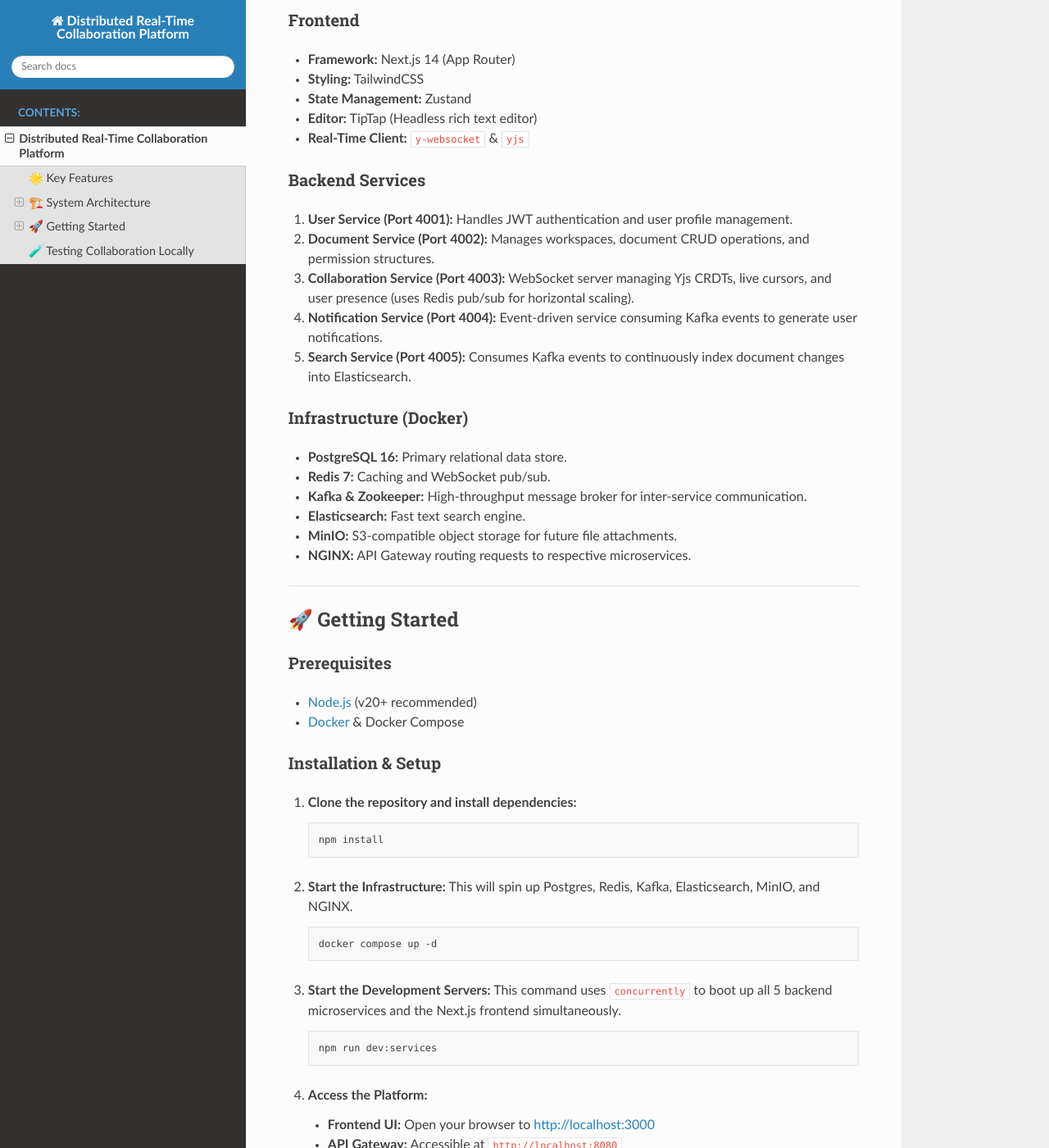
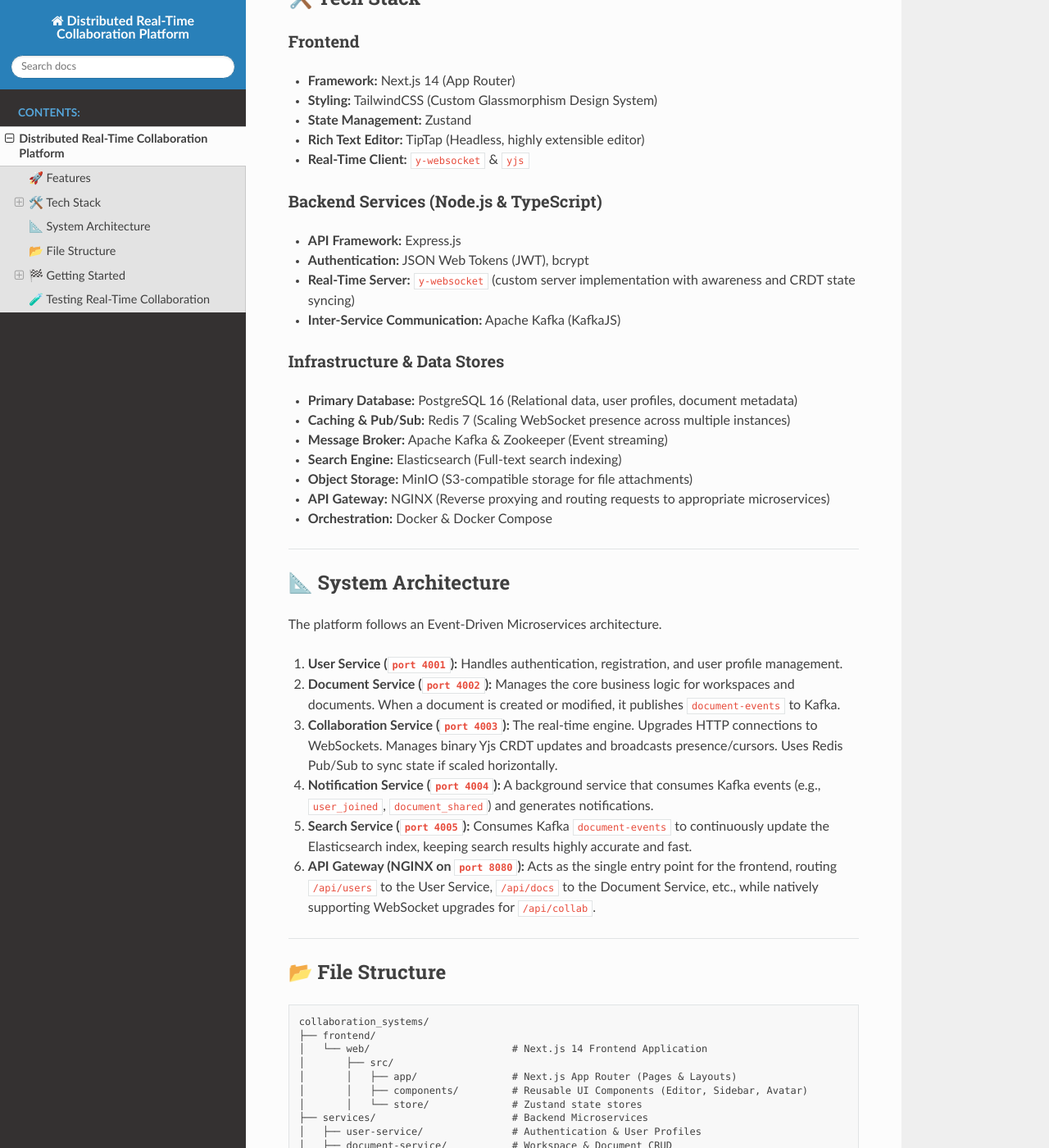
Before and after one commit to Divyansh-Gupta-1407/collaboration-app, a Sphinx documentation site: the page built from docs/readme.md, in a window 1280 px wide and 1400 px high, scrolled down 742 px. Shown: the whole window at 82% size. Built offline with Sphinx 7.4.7 and the Read the Docs theme 3.1.0, drawn with Linux system fonts in a browser that asks for light colours; some of the changed text lies outside the part shown.

Commit message:
Edited README.md

````diff
--- a/docs/readme.md
+++ b/docs/readme.md
@@ -1,83 +1,132 @@
 # Distributed Real-Time Collaboration Platform
 
-A cloud-native platform where multiple users can collaborate in real-time on documents, whiteboards, tasks, and code snippets. Built with a focus on modern software engineering practices, distributed systems architecture, and scalability.
-
-## 🌟 Key Features
-
-- **Real-Time Collaborative Editing:** Powered by Yjs CRDTs (Conflict-free Replicated Data Types) and WebSockets, ensuring seamless and conflict-free concurrent document editing.
-- **User Presence & Live Cursors:** See exactly who is online and where they are editing in real-time.
-- **Microservices Architecture:** Independently scalable backend services communicating via REST, WebSockets, and asynchronous Kafka events.
-- **Role-Based Workspaces:** Organize documents into workspaces with Owner, Admin, Editor, and Viewer permissions.
-- **Fast, Full-Text Search:** Continuous indexing into Elasticsearch for immediate searchability of documents.
-- **Premium UI:** A beautifully crafted, dark-mode Next.js frontend featuring glassmorphism and smooth micro-animations.
+A cloud-native, distributed real-time collaboration platform designed for teams to edit documents, share workspaces, and track presence concurrently. Built from the ground up with a focus on modern software engineering practices, Event-Driven microservices, and high scalability.
 
 ---
 
-## 🏗️ System Architecture
+## 🚀 Features
 
-The platform is built as a monorepo utilizing npm workspaces and Docker Compose for orchestration.
+- **Real-Time Collaborative Editing:** Powered by **Yjs** (CRDTs - Conflict-free Replicated Data Types) and WebSockets, ensuring seamless, conflict-free document editing across multiple clients regardless of network latency.
+- **User Presence & Live Cursors:** See exactly who is online and where they are editing in real-time.
+- **Role-Based Access Control (RBAC):** Granular permissions for Workspaces (Owner, Admin, Editor, Viewer).
+- **Event-Driven Notifications:** Asynchronous, non-blocking notification generation utilizing **Kafka** message queues.
+- **Fast, Full-Text Search:** Continuous indexing into **Elasticsearch** for immediate, low-latency document searching.
+- **Premium User Interface:** A dark-mode, glassmorphic UI built with **Next.js 14**, **TailwindCSS**, and **TipTap**.
+- **Monorepo Architecture:** Clean codebase utilizing `npm workspaces` for shared types and interfaces across all microservices and the frontend.
+
+---
+
+## 🛠️ Tech Stack
 
 ### Frontend
 - **Framework:** Next.js 14 (App Router)
-- **Styling:** TailwindCSS
+- **Styling:** TailwindCSS (Custom Glassmorphism Design System)
 - **State Management:** Zustand
-- **Editor:** TipTap (Headless rich text editor)
+- **Rich Text Editor:** TipTap (Headless, highly extensible editor)
 - **Real-Time Client:** `y-websocket` & `yjs`
 
-### Backend Services
-1. **User Service (Port 4001):** Handles JWT authentication and user profile management.
-2. **Document Service (Port 4002):** Manages workspaces, document CRUD operations, and permission structures.
-3. **Collaboration Service (Port 4003):** WebSocket server managing Yjs CRDTs, live cursors, and user presence (uses Redis pub/sub for horizontal scaling).
-4. **Notification Service (Port 4004):** Event-driven service consuming Kafka events to generate user notifications.
-5. **Search Service (Port 4005):** Consumes Kafka events to continuously index document changes into Elasticsearch.
+### Backend Services (Node.js & TypeScript)
+- **API Framework:** Express.js
+- **Authentication:** JSON Web Tokens (JWT), bcrypt
+- **Real-Time Server:** `y-websocket` (custom server implementation with awareness and CRDT state syncing)
+- **Inter-Service Communication:** Apache Kafka (KafkaJS)
 
-### Infrastructure (Docker)
-- **PostgreSQL 16:** Primary relational data store.
-- **Redis 7:** Caching and WebSocket pub/sub.
-- **Kafka & Zookeeper:** High-throughput message broker for inter-service communication.
-- **Elasticsearch:** Fast text search engine.
-- **MinIO:** S3-compatible object storage for future file attachments.
-- **NGINX:** API Gateway routing requests to respective microservices.
+### Infrastructure & Data Stores
+- **Primary Database:** PostgreSQL 16 (Relational data, user profiles, document metadata)
+- **Caching & Pub/Sub:** Redis 7 (Scaling WebSocket presence across multiple instances)
+- **Message Broker:** Apache Kafka & Zookeeper (Event streaming)
+- **Search Engine:** Elasticsearch (Full-text search indexing)
+- **Object Storage:** MinIO (S3-compatible storage for file attachments)
+- **API Gateway:** NGINX (Reverse proxying and routing requests to appropriate microservices)
+- **Orchestration:** Docker & Docker Compose
 
 ---
 
-## 🚀 Getting Started
+## 📐 System Architecture
+
+The platform follows an Event-Driven Microservices architecture.
+
+1. **User Service (`port 4001`):** Handles authentication, registration, and user profile management.
+2. **Document Service (`port 4002`):** Manages the core business logic for workspaces and documents. When a document is created or modified, it publishes `document-events` to Kafka.
+3. **Collaboration Service (`port 4003`):** The real-time engine. Upgrades HTTP connections to WebSockets. Manages binary Yjs CRDT updates and broadcasts presence/cursors. Uses Redis Pub/Sub to sync state if scaled horizontally.
+4. **Notification Service (`port 4004`):** A background service that consumes Kafka events (e.g., `user_joined`, `document_shared`) and generates notifications.
+5. **Search Service (`port 4005`):** Consumes Kafka `document-events` to continuously update the Elasticsearch index, keeping search results highly accurate and fast.
+6. **API Gateway (NGINX on `port 8080`):** Acts as the single entry point for the frontend, routing `/api/users` to the User Service, `/api/docs` to the Document Service, etc., while natively supporting WebSocket upgrades for `/api/collab`.
+
+---
+
+## 📂 File Structure
+
+```text
+collaboration_systems/
+├── frontend/
+│   └── web/                        # Next.js 14 Frontend Application
+│       ├── src/
+│       │   ├── app/                # Next.js App Router (Pages & Layouts)
+│       │   ├── components/         # Reusable UI Components (Editor, Sidebar, Avatar)
+│       │   └── store/              # Zustand state stores
+├── services/                       # Backend Microservices
+│   ├── user-service/               # Authentication & User Profiles
+│   ├── document-service/           # Workspace & Document CRUD
+│   ├── collaboration-service/      # WebSocket server for Yjs CRDTs
+│   ├── notification-service/       # Kafka consumer for notifications
+│   └── search-service/             # Elasticsearch indexing via Kafka
+├── packages/
+│   └── shared/                     # Shared TypeScript interfaces & DTOs
+├── infra/                          # Infrastructure Configurations
+│   ├── nginx/                      # NGINX API Gateway config
+│   └── postgres/                   # SQL Initialization Scripts
+├── docs/                           # Sphinx Documentation source
+├── docker-compose.yml              # Local infrastructure orchestration
+└── package.json                    # Root monorepo configuration
+```
+
+---
+
+## 🏁 Getting Started
 
 ### Prerequisites
 - [Node.js](https://nodejs.org/) (v20+ recommended)
 - [Docker](https://www.docker.com/) & Docker Compose
+- [Git](https://git-scm.com/)
 
 ### Installation & Setup
 
-1. **Clone the repository and install dependencies:**
+1. **Clone the repository:**
+   ```bash
+   git clone https://github.com/YOUR-USERNAME/collaboration-app.git
+   cd collaboration-app
+   ```
+
+2. **Install all dependencies:**
+   *(This utilizes npm workspaces to install dependencies for all sub-projects concurrently).*
    ```bash
    npm install
    ```
 
-2. **Start the Infrastructure:**
-   This will spin up Postgres, Redis, Kafka, Elasticsearch, MinIO, and NGINX.
+3. **Start the Infrastructure (Docker):**
+   This spins up Postgres, Redis, Kafka, Elasticsearch, MinIO, and NGINX in the background.
    ```bash
    docker compose up -d
    ```
 
-3. **Start the Development Servers:**
-   This command uses `concurrently` to boot up all 5 backend microservices and the Next.js frontend simultaneously.
+4. **Start the Development Servers:**
+   This command boots up all 5 backend microservices and the Next.js frontend simultaneously using `concurrently`.
    ```bash
    npm run dev:services
    ```
 
-4. **Access the Platform:**
-   - **Frontend UI:** Open your browser to [http://localhost:3000](http://localhost:3000)
-   - **API Gateway:** Accessible at `http://localhost:8080`
+5. **Access the Platform:**
+   - **Frontend UI:** Open [http://localhost:3000](http://localhost:3000)
+   - **API Gateway:** `http://localhost:8080`
 
 ---
 
-## 🧪 Testing Collaboration Locally
-To see the real-time features in action:
+## 🧪 Testing Real-Time Collaboration
+
+To see the CRDT synchronization and live presence features in action locally:
 1. Open `http://localhost:3000` in your main browser window and register a new user.
-2. Open `http://localhost:3000` in an Incognito/Private window and register a second user.
-3. Create a workspace and document with User 1.
-4. Open the same document with User 2 and start typing—you will see live cursors and instant syncing across both windows!
-
----
-*Created by Divyansh Gupta*
+2. Open `http://localhost:3000` in a completely separate Incognito/Private window (or a different browser) and register a second user.
+3. Create a workspace and a new document using User 1.
+4. Navigate to that same document with User 2.
+5. Start typing! You will see live cursors, names, and instant text synchronization across both windows with near-zero latency.
````
